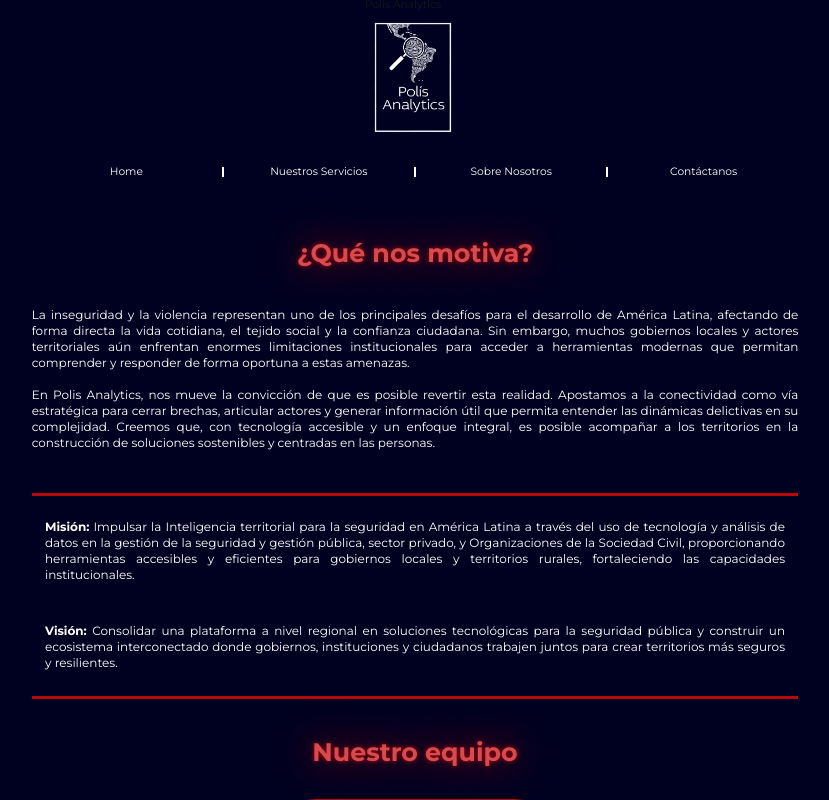
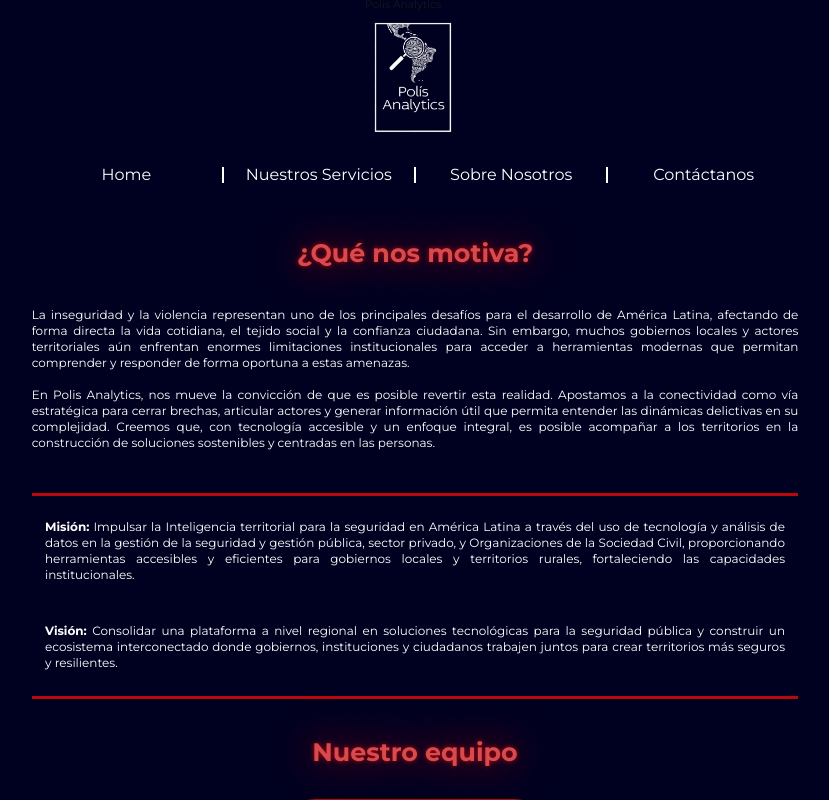
Before and after one commit to PolisAnalytics/landing-page, a Next.js app: page /about-us in a window 1280 px wide. Shown: the whole page, without its empty margins (225-1054 px from the left). Built offline with nearby package versions, Linux system fonts and the light colour scheme; no server answers.

Commit message:
update-fix

```diff
--- a/src/app/page.module.scss
+++ b/src/app/page.module.scss
@@ -211,6 +211,7 @@ a.secondary {
 
 @media (max-width: 600px) {
   .page {
+    padding: 0 1rem;
   }
 
   .main {
--- a/src/components/Organisms/Header/Header.module.scss
+++ b/src/components/Organisms/Header/Header.module.scss
@@ -69,6 +69,7 @@
                     display: inline-block;
                     height: 100%;
                     color: #fff;
+                    font-size: 2.4rem;
                     &::after {
                         content: '';
                         position: absolute;
```
Also changed, not shown: public/images/andres.png, src/app/services/page.module.scss (line endings or trailing spaces).
